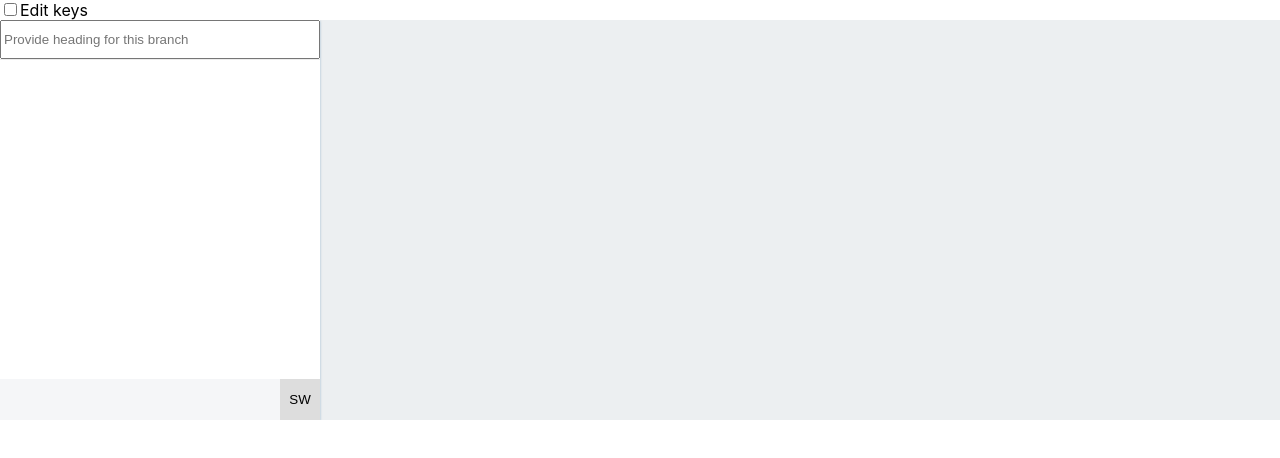
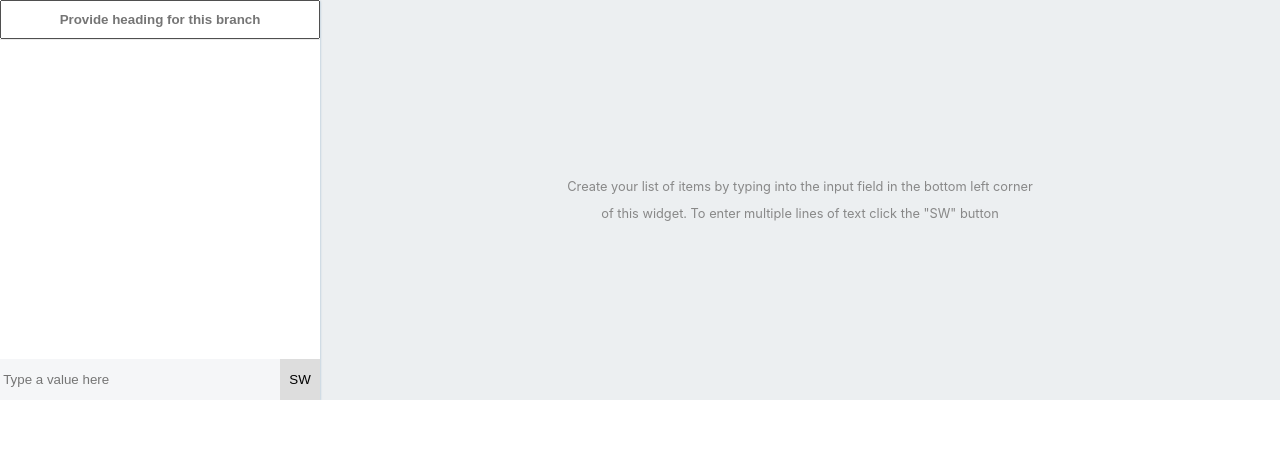
Before and after one commit to mdmad7/tree-component, a React (Create React App) app: page / in a window 1280 px wide. Shown: the top 458 px of the page. Built offline with nearby package versions, Linux system fonts and the light colour scheme.

Commit message:
++added loading spinner and ui changes to heading

```diff
--- a/src/App.js
+++ b/src/App.js
@@ -232,17 +232,19 @@ class App extends Component {
   };
 
   toggleEditKeys = e => {
+    console.log("toggle");
     this.setState({
       keyEdit: e.target.checked
     });
+    this.forceUpdate();
   };
 
   render() {
-    const { options, branches, headings, keyEdit } = this.state;
+    const { options, branches, headings, keyEdit, loading } = this.state;
 
     return (
       <>
-        <span>
+        {/* <span>
           <input
             type="checkbox"
             name="keyEdit"
@@ -250,8 +252,16 @@ class App extends Component {
             onChange={this.toggleEditKeys}
           />
           Edit keys
-        </span>
+        </span> */}
         <div id="es-tree" className="es-tree">
+          {loading && (
+            <div className="es-tree-loader">
+              <div>
+                <div className="loader" />
+                <p>Loading...</p>
+              </div>
+            </div>
+          )}
           {Array.isArray(options) && (
             <Branch
               branchIndex={0}
@@ -265,8 +275,7 @@ class App extends Component {
               removeFromBranch={this.removeFromBranch}
             />
           )}
-          {Array.isArray(options) &&
-            branches.length > 0 &&
+          {Array.isArray(options) && branches.length > 0 ? (
             branches.map((branch, index) => (
               <Branch
                 removeFromBranch={this.removeFromBranch}
@@ -280,7 +289,21 @@ class App extends Component {
                 options={branch.values || []}
                 branchIndex={index + 1}
               />
-            ))}
+            ))
+          ) : (
+            <div className="es-tree--empty-instructions">
+              <div>
+                <p>
+                  Create your list of items by typing into the input field in
+                  the bottom left corner
+                </p>
+                <p>
+                  of this widget. To enter multiple lines of text click the "SW"
+                  button
+                </p>
+              </div>
+            </div>
+          )}
         </div>
       </>
     );
--- a/src/components/Branch.js
+++ b/src/components/Branch.js
@@ -7,6 +7,10 @@ class Branch extends Component {
     branchHeading: (this.props.heading || "").title || undefined,
     branchTextAreaValue: undefined
   };
+
+  componentDidMount() {
+    console.log("I mounted");
+  }
 
   handleInputChange = e => {
     if (e.target.name === "branchValue") {
@@ -159,6 +163,7 @@ class Branch extends Component {
               <input
                 className="es-leaf_input"
                 name="branchValue"
+                placeholder="Type a value here"
                 type="text"
                 value={branchValue}
                 onChange={this.handleInputChange}
--- a/src/components/Leaf.js
+++ b/src/components/Leaf.js
@@ -68,7 +68,7 @@ class Leaf extends Component {
   };
 
   render() {
-    const { branchIndex, option, showBranch, branches, keyEdit } = this.props;
+    const { branchIndex, option, showBranch, branches } = this.props;
     const { leafValue, confirm } = this.state;
     return (
       <div
--- a/src/index.scss
+++ b/src/index.scss
@@ -17,6 +17,49 @@ body {
   background: #eceff1;
   overflow: auto;
   width: 100%;
+
+  .es-tree-loader {
+    display: flex;
+    justify-content: center;
+    align-items: center;
+    position: absolute;
+    left: 0;
+    top: 0;
+    width: 100%;
+    height: 100%;
+    background: rgba(#137b85, 0.55);
+    z-index: 2;
+
+    .loader {
+      display: inline-block;
+      width: 50px;
+      height: 50px;
+      border: 3px solid rgba(255, 255, 255, 0.3);
+      border-radius: 50%;
+      border-top-color: #fff;
+      animation: spin 1s ease-in-out infinite;
+      -webkit-animation: spin 1s ease-in-out infinite;
+    }
+
+    @keyframes spin {
+      to {
+        -webkit-transform: rotate(360deg);
+      }
+    }
+  }
+
+  .es-tree--empty-instructions {
+    width: 100%;
+    display: flex;
+    justify-content: center;
+    align-items: center;
+
+    p {
+      font-size: 0.8rem;
+      color: #888888;
+      text-align: center;
+    }
+  }
 
   .es-branch {
     background-color: #fff;
@@ -41,6 +84,12 @@ body {
 
       input {
         width: 100%;
+        color: #2499ef;
+        font-weight: 600;
+        &::placeholder {
+          font-weight: 600;
+          text-align: center;
+        }
       }
     }
 
```
